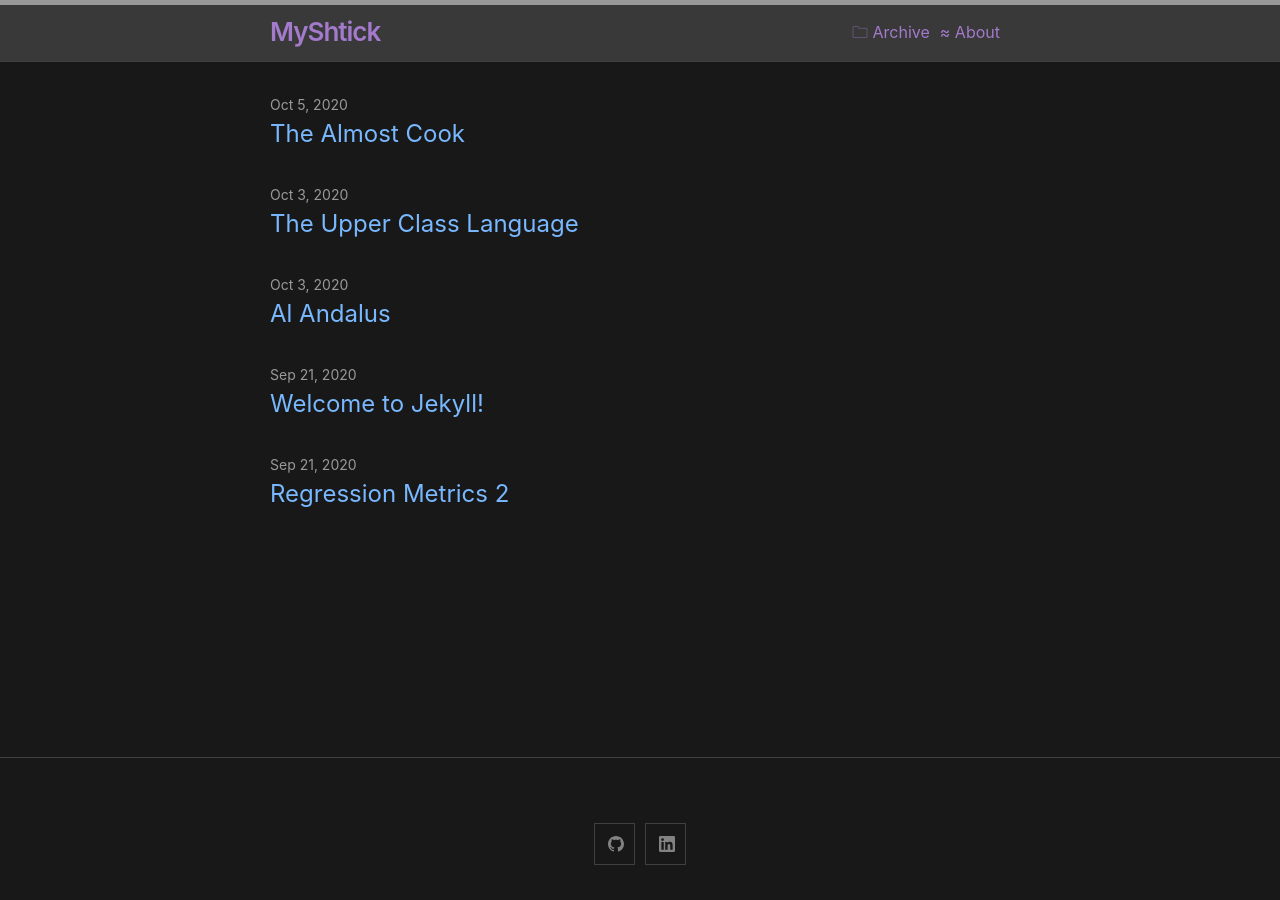
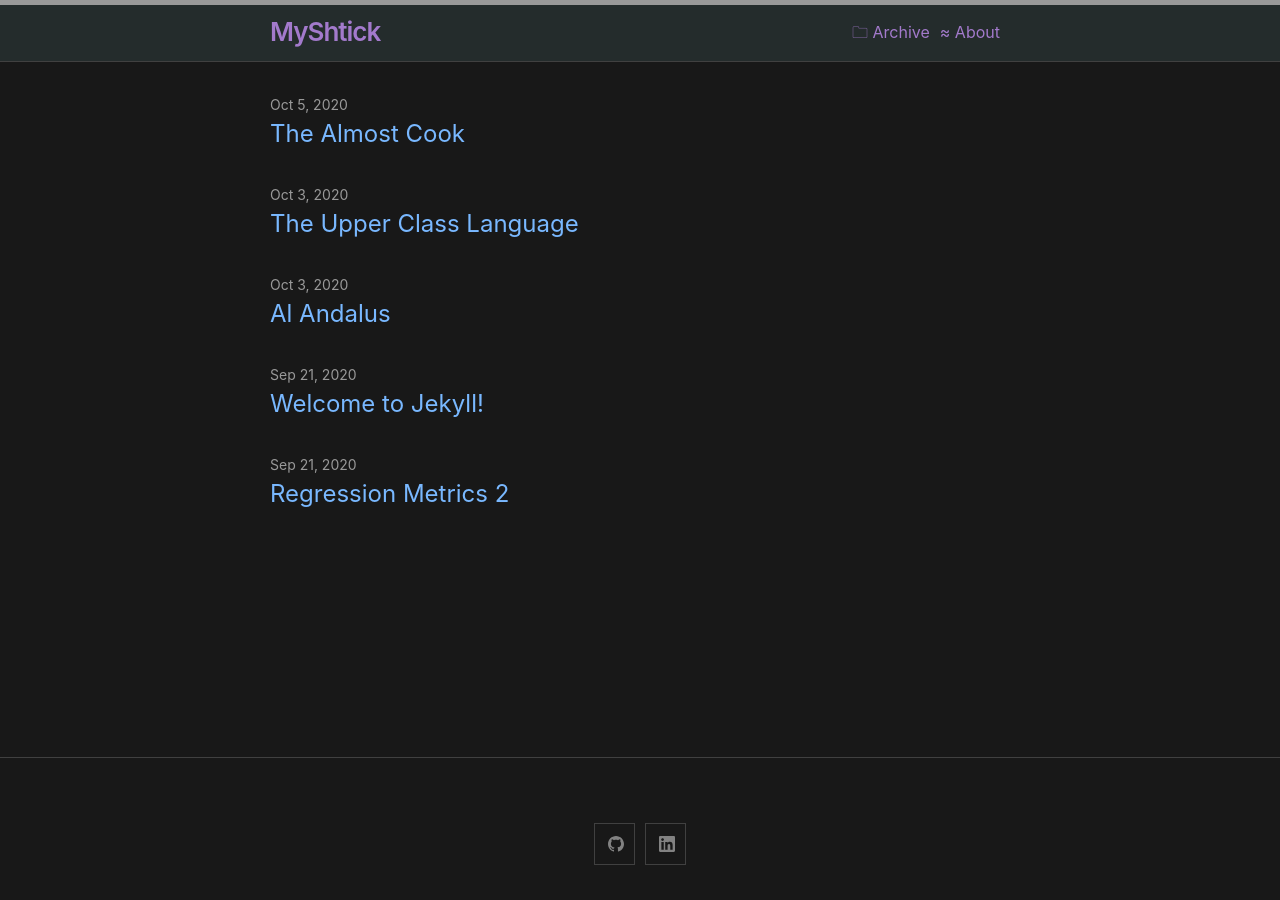
Before and after one commit to nitinrawatiitd/nitinrawatiitd.github.io, a Jekyll site: the page built from docs/index.markdown, in a window 1280 px wide. Built offline with Jekyll 4.4.1, drawn with Linux system fonts in a browser that asks for light colours.

Commit message:
Change header background color

```diff
--- a/docs/_sass/minima/_layout.scss
+++ b/docs/_sass/minima/_layout.scss
@@ -2,7 +2,7 @@
  * Site header
  */
 .site-header {
-  background: #393939;
+  background: #242c2c;
   border-top: 5px solid $border-color-03;
   border-bottom: 1px solid $border-color-01;
   min-height: $spacing-unit * 1.865;
```
